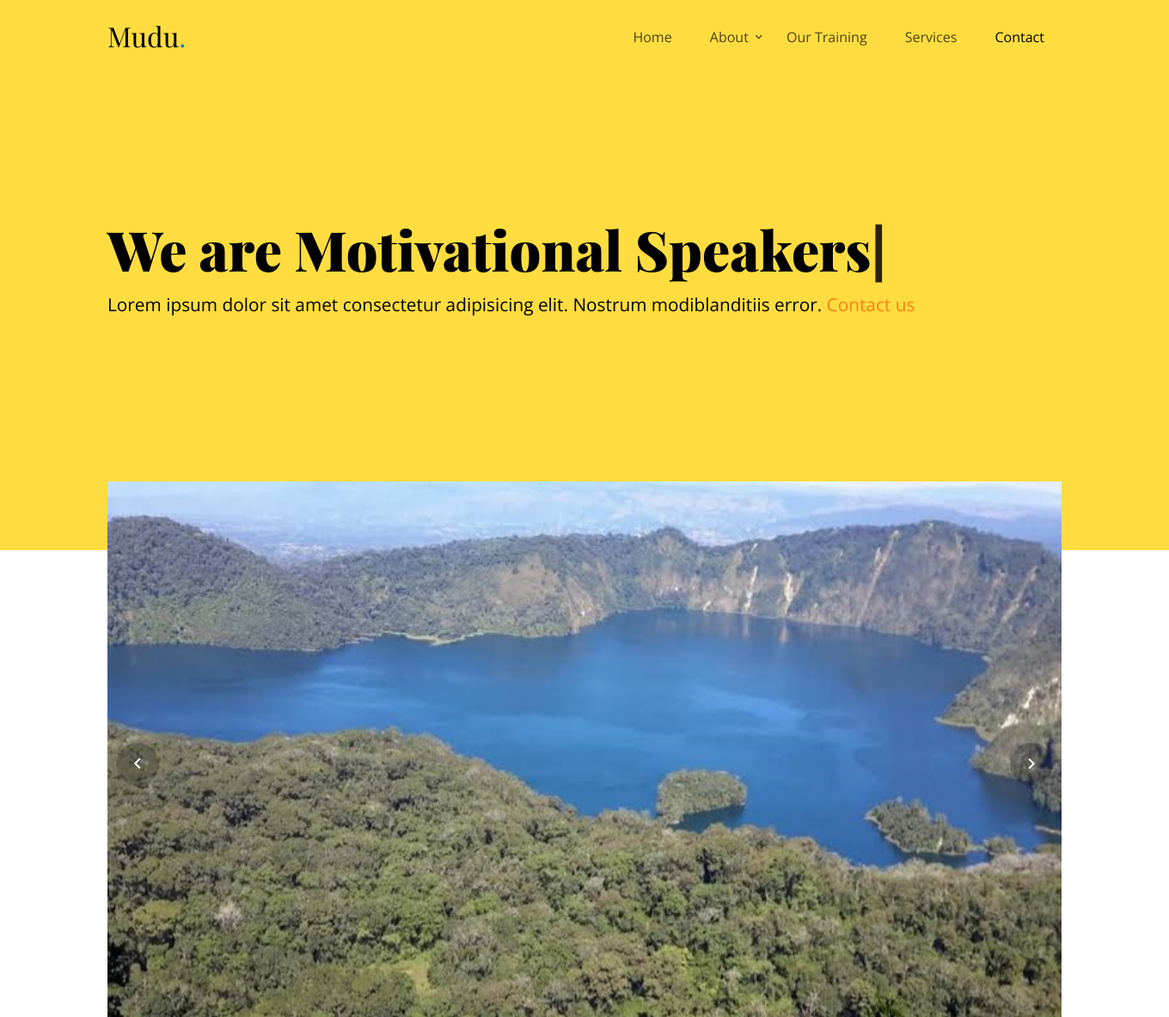
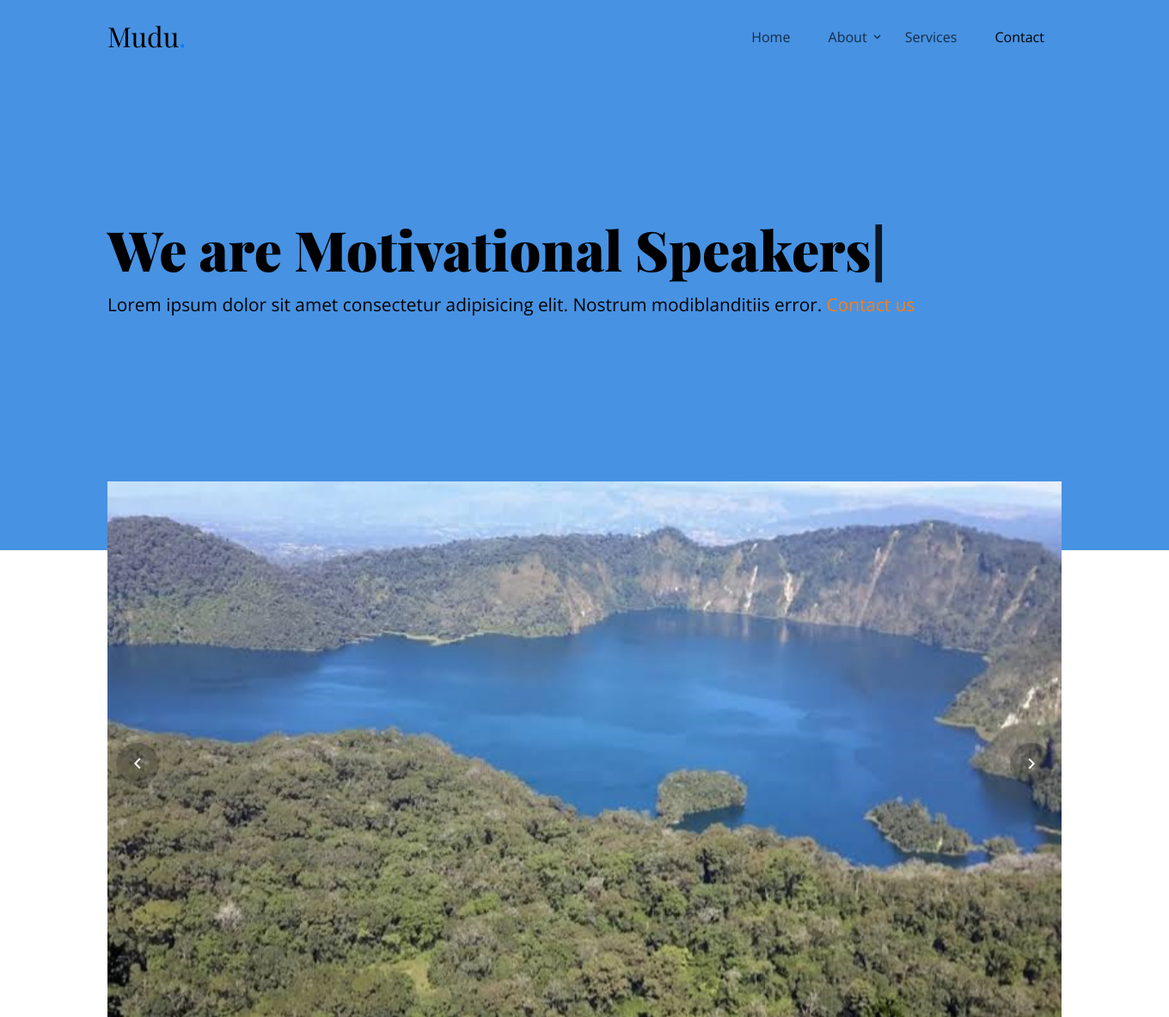
Before and after one commit to Ntonsite/mudu, a PHP site: page / in a window 1360 px wide. Shown: the top 1183 px of the page at 86% size. Run offline with PHP 8.4, Linux system fonts and the light colour scheme; some web fonts are replaced.

Commit message:
color updates

```diff
--- a/css/style.css
+++ b/css/style.css
@@ -572,7 +572,7 @@ body:after {
   background-repeat: no-repeat;
   background-position: top;
   background-position: center center;
-  background-color: #ffdd40; }
+  background-color: rgb(71,146,227); }
   .site-blocks-cover.overlay {
     position: relative; }
     .site-blocks-cover.overlay:before {
--- a/index.html
+++ b/index.html
@@ -79,7 +79,6 @@
                   </ul>
                 </li>
 
-                <li><a href="#training-section" class="nav-link">Our Training</a></li>
                 <li><a href="#services-section" class="nav-link">Services</a></li>
                 <li><a href="#contact-section" class="nav-link">Contact</a></li>
               </ul>
```
